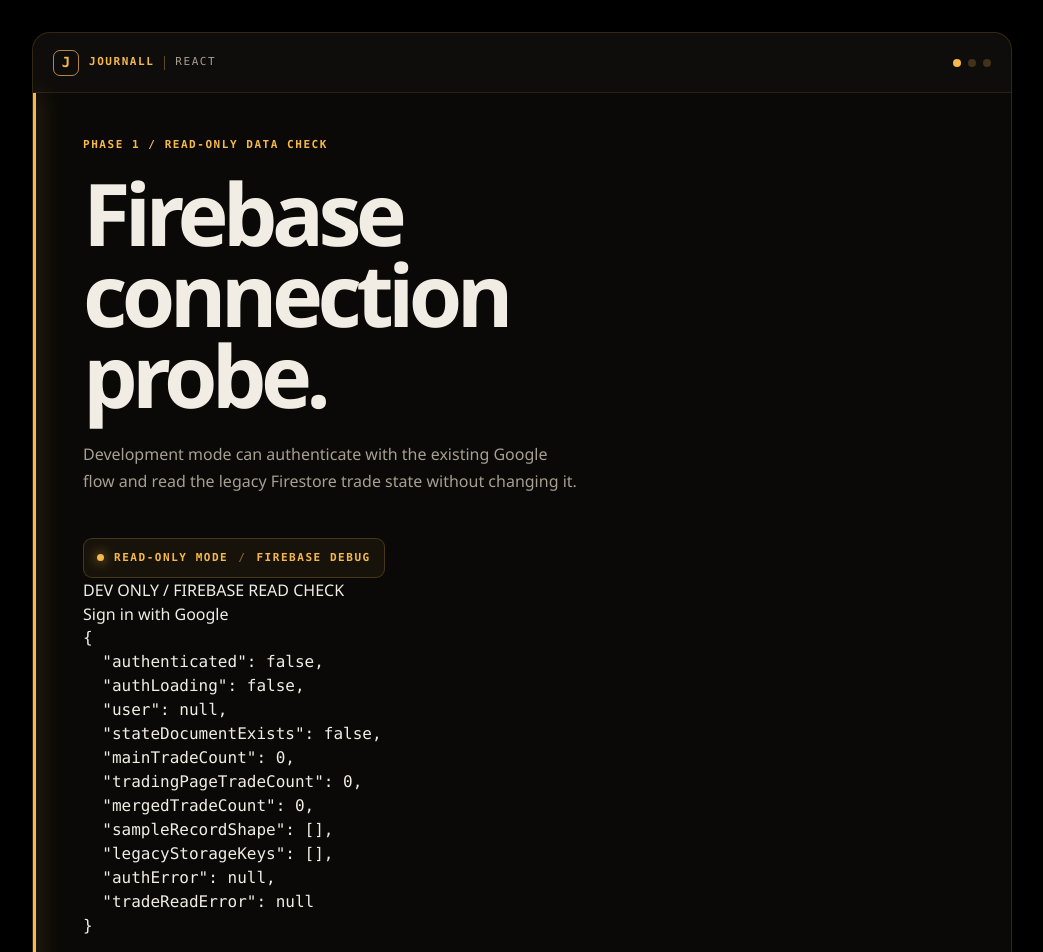
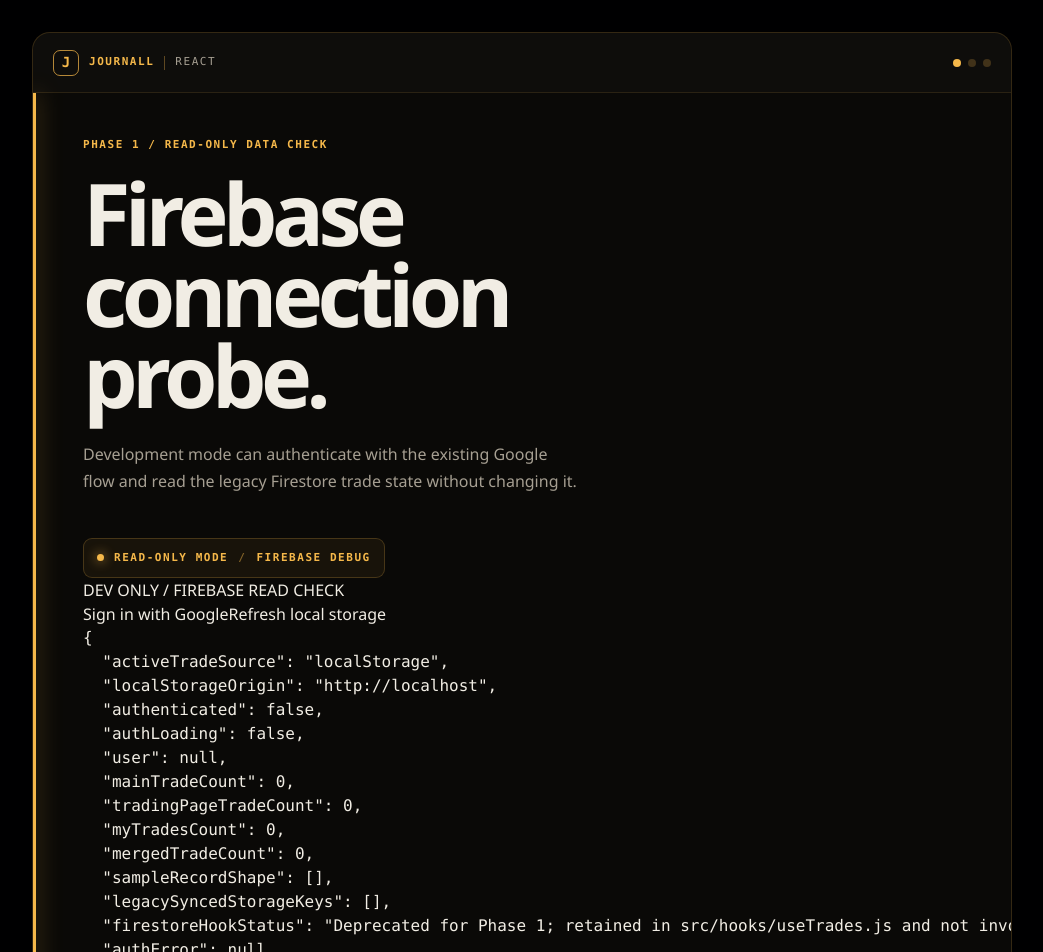
Before and after one commit to KavyaBaghel/Trading-Journal, a React (Vite) app in the folder journall-react/: page / in a window 1280 px wide. Shown: the top 952 px of the page, without its empty margins (0-1043 px from the left). Built offline with nearby package versions, Linux system fonts and the light colour scheme; no server answers.

Commit message:
Phase 1: read legacy trades from local storage

```diff
--- a/journall-react/src/App.jsx
+++ b/journall-react/src/App.jsx
@@ -1,33 +1,36 @@
 // Phase 1 debug: preserve the Phase 0 terminal shell and mount only a development-only Firebase read proof.
 import { AuthProvider } from './contexts/AuthContext'
 import { useAuth } from './hooks/useAuth'
-import { useTrades } from './hooks/useTrades'
+import { useLocalTrades } from './hooks/useLocalTrades'
 import './index.css'
 
 function FirebaseDebugView() {
   const { error: authError, loading: authLoading, signInWithGoogle, user } = useAuth()
-  const trades = useTrades(user)
+  const localTrades = useLocalTrades()
 
   const debugData = {
+    activeTradeSource: 'localStorage',
+    localStorageOrigin: window.location.origin,
     authenticated: Boolean(user),
     authLoading,
     user: user
       ? { uid: user.uid, email: user.email ?? null, displayName: user.displayName ?? null }
       : null,
-    stateDocumentExists: trades.exists,
-    mainTradeCount: trades.mainTradeCount,
-    tradingPageTradeCount: trades.tradingPageTradeCount,
-    mergedTradeCount: trades.trades.length,
-    sampleRecordShape: trades.trades[0] ? Object.keys(trades.trades[0]).sort() : [],
-    legacyStorageKeys: trades.storageKeys,
+    mainTradeCount: localTrades.mainTradeCount,
+    tradingPageTradeCount: localTrades.tradingPageTradeCount,
+    myTradesCount: localTrades.myTradesCount,
+    mergedTradeCount: localTrades.mergedTradeCount,
+    sampleRecordShape: localTrades.trades[0] ? Object.keys(localTrades.trades[0]).sort() : [],
+    legacySyncedStorageKeys: localTrades.syncedStorageKeys,
+    firestoreHookStatus: 'Deprecated for Phase 1; retained in src/hooks/useTrades.js and not invoked.',
     authError: authError?.message ?? null,
-    tradeReadError: trades.error?.message ?? null,
   }
 
   return (
     <section data-dev-only="firebase-debug">
       <p>DEV ONLY / FIREBASE READ CHECK</p>
       {!authLoading && !user ? <button type="button" onClick={signInWithGoogle}>Sign in with Google</button> : null}
+      <button type="button" onClick={localTrades.refresh}>Refresh local storage</button>
       <pre>{JSON.stringify(debugData, null, 2)}</pre>
     </section>
   )
--- /dev/null
+++ b/journall-react/src/hooks/useLocalTrades.js
@@ -0,0 +1,114 @@
+// Phase 1 active data source: read legacy browser storage only; this hook performs no writes.
+import { useCallback, useEffect, useState } from 'react'
+
+const SYNC_PREFIXES = ['viz', 'viztrade', 'krishna', 'journall']
+const SYNC_EXACT_KEYS = ['theme', 'selectedDate']
+const MAIN_TRADES_STORAGE_KEY = 'viztrade_trades'
+const TRADING_PAGE_TRADES_STORAGE_KEY = 'viztrade_trading_page_trades'
+const LEGACY_MY_TRADES_STORAGE_KEY = 'myTrades'
+
+function shouldReadLegacyKey(key) {
+  return SYNC_EXACT_KEYS.includes(key) || SYNC_PREFIXES.some((prefix) => key === prefix || key.startsWith(prefix))
+}
+
+function parseStoredTradeList(value) {
+  if (typeof value !== 'string' || !value.trim()) return []
+
+  try {
+    const parsed = JSON.parse(value)
+    return Array.isArray(parsed) ? parsed.filter((trade) => trade && typeof trade === 'object') : []
+  } catch {
+    return []
+  }
+}
+
+function legacyTradeImportKey(trade) {
+  if (!trade) return ''
+
+  const id = String(trade.id || trade.position || trade.positionId || trade.ticket || trade.deal || '').trim()
+  if (id) return id
+
+  const symbol = String(trade.symbol || 'UNKNOWN').trim().toUpperCase()
+  const side = String(trade.side || '').trim().toUpperCase()
+  const date = String(trade.date || '').trim()
+  const time = String(trade.time || '').trim().slice(0, 5)
+  const pnl = Number(trade.pnl || 0).toFixed(2)
+  const volume = Number(trade.volume || trade.lot || 0).toFixed(2)
+
+  return `${date}|${time}|${symbol}|${side}|${pnl}|${volume}`
+}
+
+function mergeLegacyTradeSources(...sources) {
+  const merged = {}
+
+  sources.flat().forEach((trade) => {
+    const key = legacyTradeImportKey(trade)
+    if (key) merged[key] = trade
+  })
+
+  return Object.values(merged).sort((first, second) => {
+    const firstDate = `${first.date || ''} ${first.time || ''}`
+    const secondDate = `${second.date || ''} ${second.time || ''}`
+    return firstDate.localeCompare(secondDate)
+  })
+}
+
+function readLocalTradeState() {
+  if (typeof window === 'undefined') {
+    return {
+      mainTradeCount: 0,
+      tradingPageTradeCount: 0,
+      myTradesCount: 0,
+      mergedTradeCount: 0,
+      syncedStorageKeys: [],
+      trades: [],
+    }
+  }
+
+  const { localStorage } = window
+  const syncedStorageKeys = []
+
+  for (let index = 0; index < localStorage.length; index += 1) {
+    const key = localStorage.key(index)
+    if (key && shouldReadLegacyKey(key)) syncedStorageKeys.push(key)
+  }
+
+  const mainTrades = parseStoredTradeList(localStorage.getItem(MAIN_TRADES_STORAGE_KEY))
+  const tradingPageTrades = parseStoredTradeList(localStorage.getItem(TRADING_PAGE_TRADES_STORAGE_KEY))
+  const myTrades = parseStoredTradeList(localStorage.getItem(LEGACY_MY_TRADES_STORAGE_KEY))
+  const trades = mergeLegacyTradeSources(mainTrades, tradingPageTrades, myTrades)
+
+  return {
+    mainTradeCount: mainTrades.length,
+    tradingPageTradeCount: tradingPageTrades.length,
+    myTradesCount: myTrades.length,
+    mergedTradeCount: trades.length,
+    syncedStorageKeys: syncedStorageKeys.sort(),
+    trades,
+  }
+}
+
+export function useLocalTrades() {
+  const [revision, setRevision] = useState(0)
+  const refresh = useCallback(() => setRevision((current) => current + 1), [])
+
+  useEffect(() => {
+    const handleStorage = () => refresh()
+    const handleVisible = () => {
+      if (document.visibilityState === 'visible') refresh()
+    }
+
+    window.addEventListener('storage', handleStorage)
+    window.addEventListener('focus', refresh)
+    document.addEventListener('visibilitychange', handleVisible)
+
+    return () => {
+      window.removeEventListener('storage', handleStorage)
+      window.removeEventListener('focus', refresh)
+      document.removeEventListener('visibilitychange', handleVisible)
+    }
+  }, [refresh])
+
+  void revision
+  return { ...readLocalTradeState(), refresh }
+}
```
Also changed, not shown: 1 other file (tests, documents, lock files or other folders).
